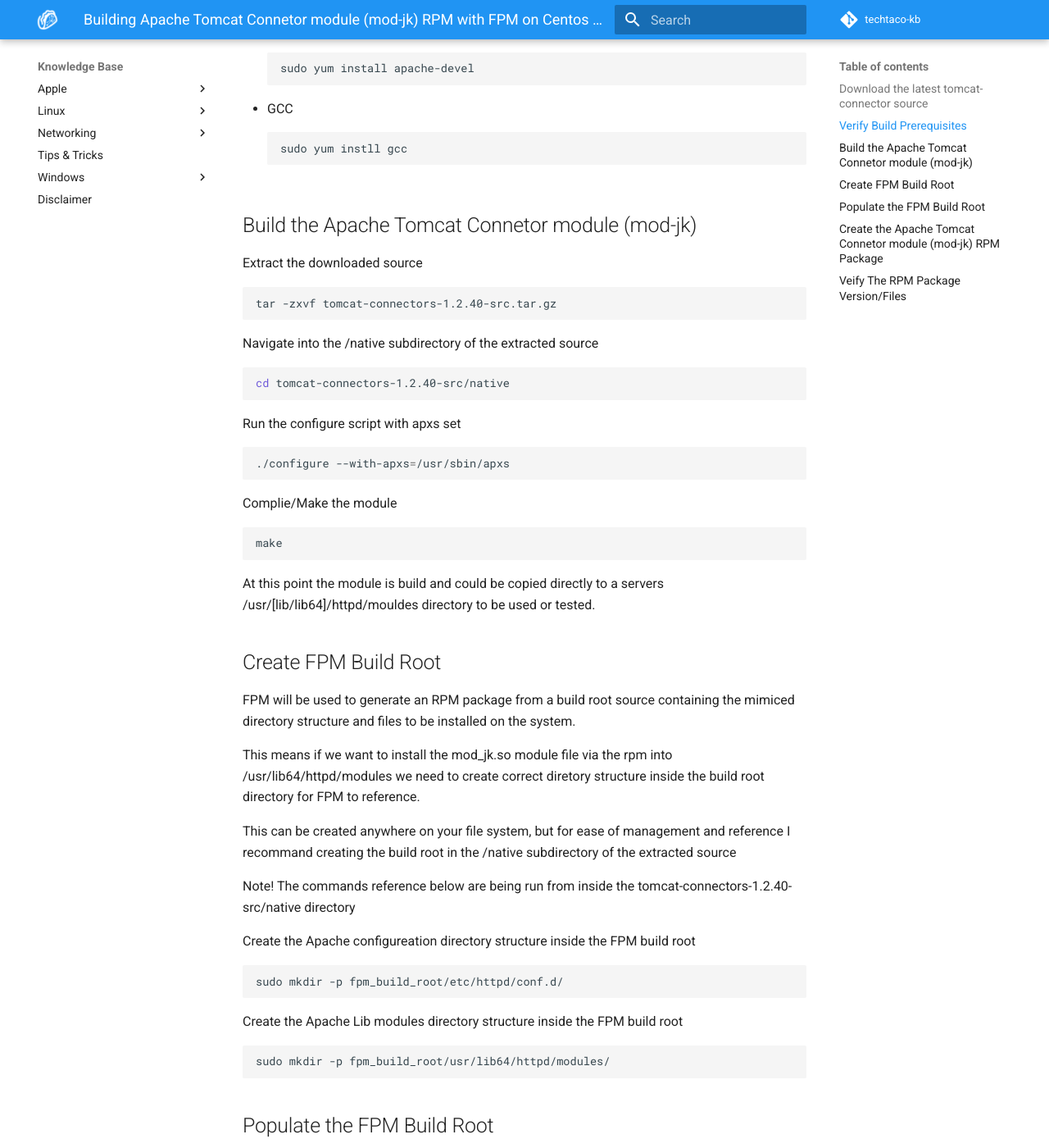
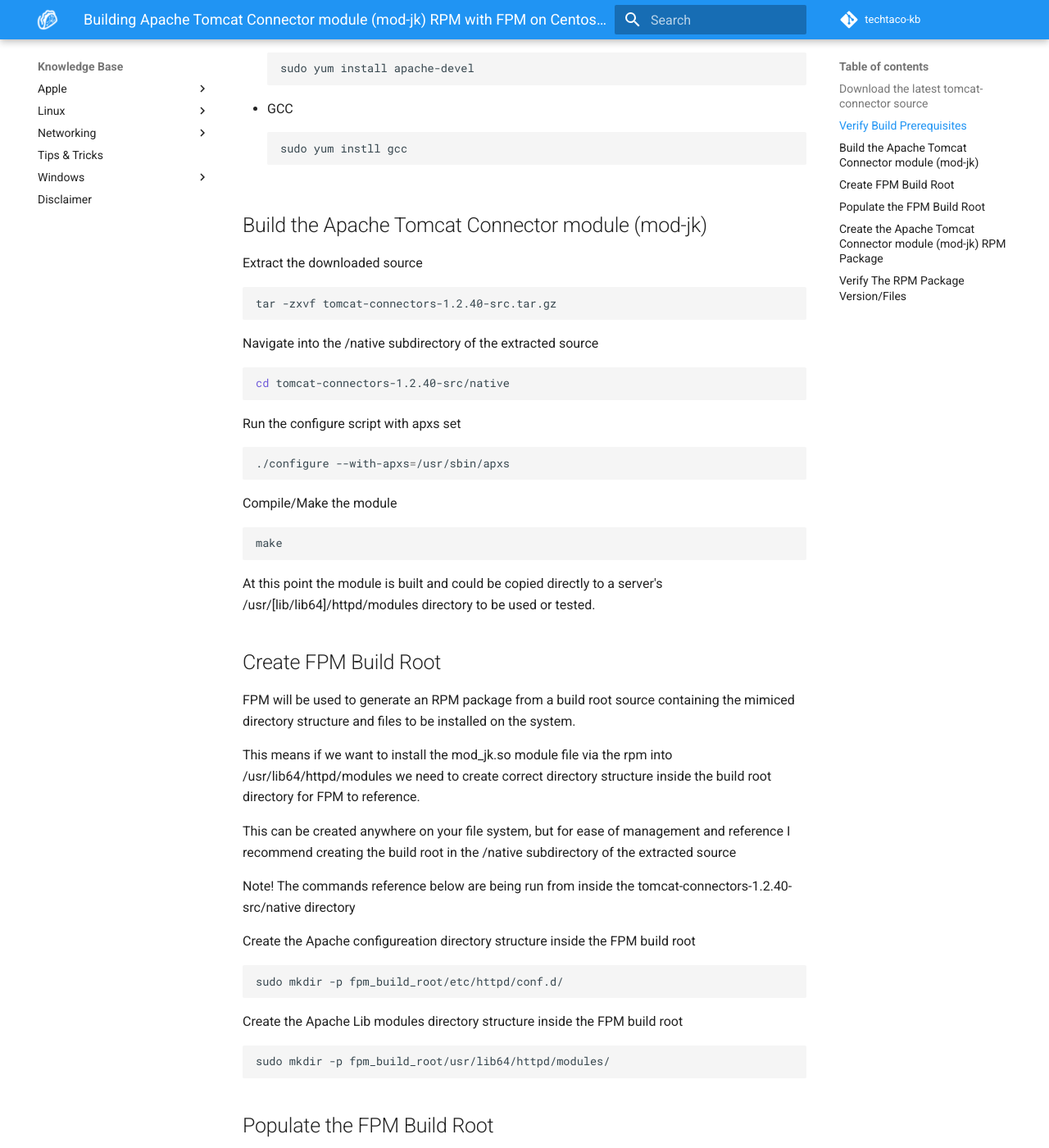
Before and after one commit to smbambling/techtaco-kb-old, an MkDocs documentation site: the page built from docs/linux/administrative/building_apache_tomcat_connetor_mod-jk_rpm_with_fpm_on_centos_6.x.md, in a window 1280 px wide and 1400 px high, scrolled down 765 px. Shown: the whole window at 82% size. Built offline with MkDocs 1.6.1 and Material for MkDocs 9.7.7, drawn with Linux system fonts in a browser that asks for light colours; comment, search, counter and statistics services are not loaded; some of the changed text lies outside the part shown.

Commit message:
Typo corrections (#1)
* fix: add missing words in disclaimer

* fix: correct typos in tomcat connector

* fix: correct typos in rpm build env

* fix: correct typos in linux admin nav

* fix: correct typos simple_git_workflow

````diff
--- a/docs/linux/administrative/building_apache_tomcat_connetor_mod-jk_rpm_with_fpm_on_centos_6.x.md
+++ b/docs/linux/administrative/building_apache_tomcat_connetor_mod-jk_rpm_with_fpm_on_centos_6.x.md
@@ -1,8 +1,8 @@
-# Building Apache Tomcat Connetor module (mod-jk) RPM with FPM on Centos 6.x
+# Building Apache Tomcat Connector module (mod-jk) RPM with FPM on Centos 6.x
 
-The Apache Tomat Connector module (mod_jk) is not currently in included Centos or [EPEL](https://fedoraproject.org/wiki/EPEL) repositories.
+The Apache Tomcat Connector module (mod_jk) is not currently in included Centos or [EPEL](https://fedoraproject.org/wiki/EPEL) repositories.
 
-To assist in the deployment and management of the Apache mod_jk module a RPM package will be created from the built source using [FPM](https://github.com/jordansissel/fpm).  If you havn't stumbled upon or used FPM I highly recommend taking a look.
+To assist in the deployment and management of the Apache mod_jk module a RPM package will be created from the built source using [FPM](https://github.com/jordansissel/fpm).  If you haven't stumbled upon or used FPM I highly recommend taking a look.
 
 Download the latest tomcat-connector source
 -------------------------------------------
@@ -14,7 +14,7 @@
 Verify Build Prerequisites
 --------------------------
 
-The following packages will need to be installed in order to correctly build the Apache Tomcat Connetor module (mod-jk).
+The following packages will need to be installed in order to correctly build the Apache Tomcat Connector module (mod-jk).
 
 * Apache
 ```bash
@@ -31,7 +31,7 @@
 sudo yum instll gcc
 ```
 
-Build the Apache Tomcat Connetor module (mod-jk)
+Build the Apache Tomcat Connector module (mod-jk)
 ------------------------------------------------
 
 Extract the downloaded source
@@ -49,21 +49,21 @@
 ./configure --with-apxs=/usr/sbin/apxs
 ```
 
-Complie/Make the module
+Compile/Make the module
 ```bash
 make
 ```
 
-At this point the module is build and could be copied directly to a servers /usr/[lib/lib64]/httpd/mouldes directory to be used or tested.
+At this point the module is built and could be copied directly to a server's /usr/[lib/lib64]/httpd/modules directory to be used or tested.
 
 Create FPM Build Root
 ------------------------------------------------------------
 
 FPM will be used to generate an RPM package from a build root source containing the mimiced directory structure and files to be installed on the system.
 
-This means if we want to install the mod_jk.so module file via the rpm into /usr/lib64/httpd/modules we need to create correct diretory structure inside the build root directory for FPM to reference.
+This means if we want to install the mod_jk.so module file via the rpm into /usr/lib64/httpd/modules we need to create correct directory structure inside the build root directory for FPM to reference.
 
-This can be created anywhere on your file system, but for ease of management and reference I recommand creating the build root in the /native subdirectory of the extracted source
+This can be created anywhere on your file system, but for ease of management and reference I recommend creating the build root in the /native subdirectory of the extracted source
 
 Note! The commands reference below are being run from inside the tomcat-connectors-1.2.40-src/native directory
 
@@ -119,12 +119,12 @@
 touch fpm_build_root/etc/httpd/conf.d/workers.properties
 ```
 
-Copy the newly built Apache Tomcat Connetor module (mod-jk) into the FPM build root
+Copy the newly built Apache Tomcat Connector module (mod-jk) into the FPM build root
 ```bash
 sudo cp apache-2.0/mod_jk.so fpm_build_root/usr/lib64/httpd/modules/
 ```
 
-Create the Apache Tomcat Connetor module (mod-jk) RPM Package
+Create the Apache Tomcat Connector module (mod-jk) RPM Package
 -------------------------------------------------------------
 
 Warning! You must be at the top level of the FPM build root for it to correctly read the directory structures needed to generate the RPM package
@@ -134,7 +134,7 @@
 fpm --iteration=1 --rpm-use-file-permissions --verbose -s dir -t rpm -p /root/mod_jk-1.2.40.rpm -n mod_jk -v 1.2.40 ./
 ```
 
-Veify The RPM Package Version/Files
+Verify The RPM Package Version/Files
 -----------------------------------
 
 Verify the package version
````
Also changed, not shown: docs/disclaimer.md (+2 -2 lines), docs/linux/administrative/create_rpm_build_environment.md (+4 -4 lines), docs/linux/administrative/nav.md (+1 -1 lines), docs/linux/git/simple_git_workflow_with_two_branches.md (+4 -4 lines).
